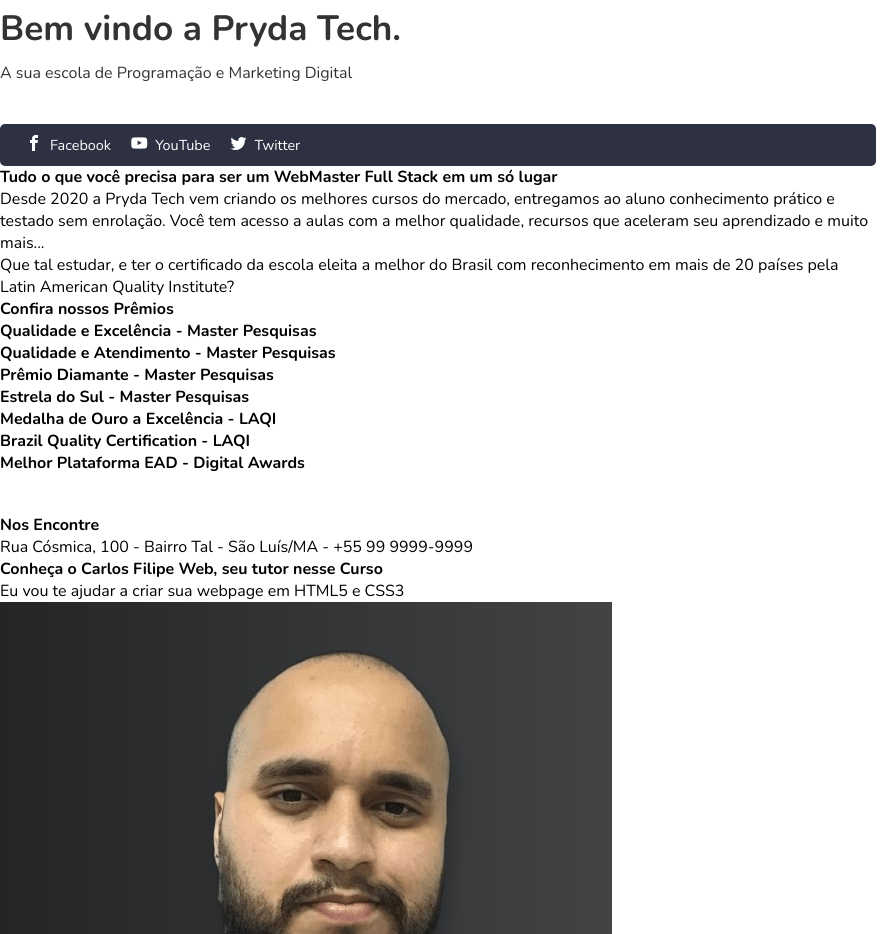
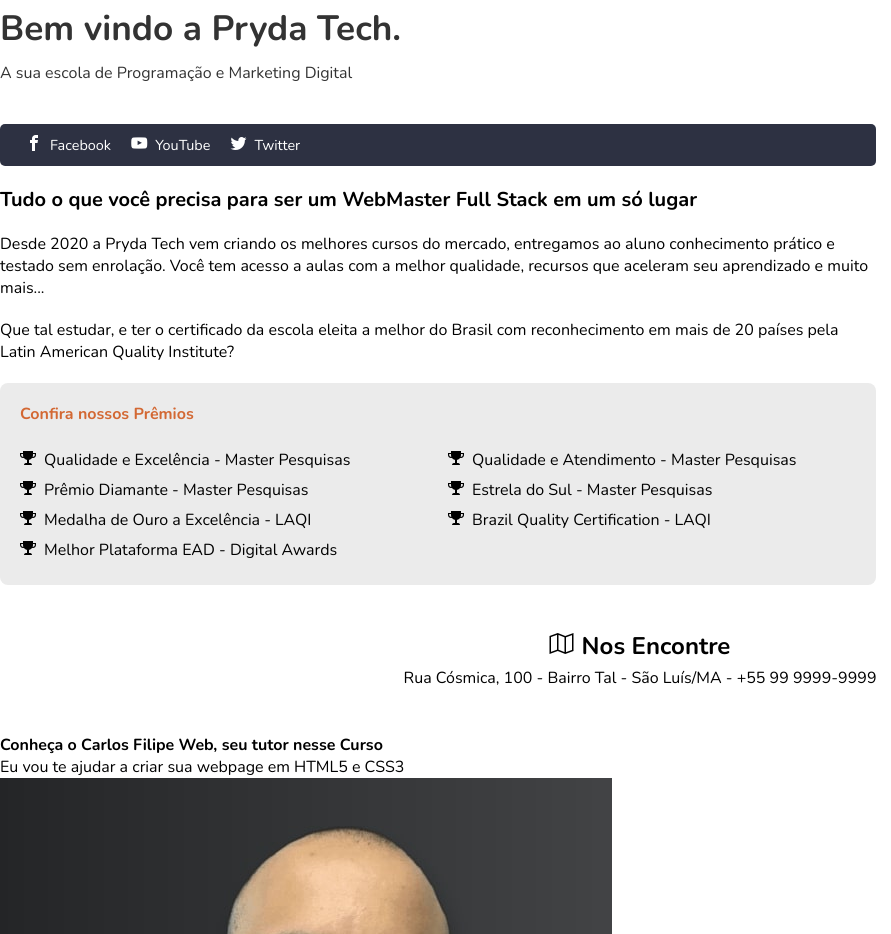
Before and after one commit to carlozfilipe/html5-css3-essentials, a plain HTML site: page index.html in a window 1280 px wide. Shown: the part 3620-4554 px from the top of the page, 0-891 px from the left. Drawn offline with nearby package versions, Linux system fonts and the light colour scheme; files whose address does not match are found by name.

Commit message:
🚧 Work in progress

```diff
--- a/cdn/style.css
+++ b/cdn/style.css
@@ -338,26 +338,64 @@
   flex-basis: calc(70% - 20px);
 }
 
-.main_school_content_left_social_network {
+.main_school_content_left_content > header > p {
   padding: 10px 10px;
   background-color: #2d3142;
   color: #fff;
   border-radius: 5px;
   -moz-border-radius: 5px;
   -webkit-border-radius: 5px;
+  margin-bottom: 20px;
+
 }
 
-.main_school_content_left_social_network span {
+.main_school_content_left_content > header > p span {
   margin-left: 16px;
 }
 
-.main_school_content_left_social_network a {
+.main_school_content_left_content > header > p a {
   color: #fff;
   font-size: 0.9em;
 }
 
-.main_school_content_left_social_network a:hover {
+.main_school_content_left_content > header > p a:hover {
   text-decoration: underline;
+}
+
+.main_school_content_left_content > header > h2 {
+  font-size: 1.25em;
+  margin-bottom: 20px;
+}
+
+.main_school_content_left_content > p {
+  margin-bottom: 20px;
+}
+
+.main_school_list {
+  width: 100%;
+  background-color: #ebebeb;
+  border-radius: 8px;
+  -moz-border-radius: 8px;
+  -webkit-border-radius: 8px;
+  padding: 20px;
+  display: flex;
+  flex-wrap: wrap;
+  justify-content: space-between;
+}
+
+.main_school_list > header {
+  flex-basis: 100%;
+  color: #d36833;
+  margin-bottom: 20px;
+}
+
+.main_school_list > article {
+  flex-basis: calc(50% - 10px);
+  margin: 4px 0;
+}
+
+.main_school_list > article h3 {
+  font-weight: 400;
 }
 
 .main_school_content_right {
@@ -370,3 +408,14 @@
   -moz-border-radius: 50%;
   -webkit-border-radius: 50%;
 }
+
+.main_school_address {
+  flex-basis: 100%;
+  padding: 45px 0;
+  text-align: center;
+}
+
+.main_school_address h2 {
+  font-size: 1.5em;
+  margin-bottom: 5px;
+}
--- a/index.html
+++ b/index.html
@@ -11,7 +11,7 @@
   <!-- FONTS -->
   <link rel="preconnect" href="https://fonts.googleapis.com">
   <link rel="preconnect" href="https://fonts.gstatic.com" crossorigin>
-  <link href="https://fonts.googleapis.com/css2?family=Nunito:wght@400;500;700&display=swap" rel="stylesheet">
+  <link href="https://fonts.googleapis.com/css2?family=Nunito:wght@200;300;400;500;700&display=swap" rel="stylesheet">
   <!-- CSS -->
   <link rel="stylesheet" href="./cdn/boot.css">
   <link rel="stylesheet" href="./cdn/style.css">
@@ -320,9 +320,9 @@
         </header>
 
         <div class="main_school_content_left">
-          <article>
+          <article class="main_school_content_left_content">
             <header>
-              <p class="main_school_content_left_social_network"><span class="icon-facebook"><a href="#">Facebook</a></span> <span class="icon-youtube"><a href="#">YouTube</a></span> <span class="icon-twitter"><a href="#">Twitter</a></span></p>
+              <p><span class="icon-facebook"><a href="#">Facebook</a></span> <span class="icon-youtube"><a href="#">YouTube</a></span> <span class="icon-twitter"><a href="#">Twitter</a></span></p>
               <h2>Tudo o que você precisa para ser um WebMaster Full Stack em um só lugar</h2>
             </header>
 
@@ -331,50 +331,50 @@
             <p>Que tal estudar, e ter o certificado da escola eleita a melhor do Brasil com reconhecimento em mais de 20 países pela Latin American Quality Institute?</p>
           </article>
 
-          <section>
+          <section class="main_school_list">
             <header>
               <h2>Confira nossos Prêmios</h2>
             </header>
 
             <article>
               <header>
-                <h3>Qualidade e Excelência - Master Pesquisas</h3>
+                <h3 class="icon-trophy">Qualidade e Excelência - Master Pesquisas</h3>
               </header>
             </article>
 
             <article>
               <header>
-                <h3>Qualidade e Atendimento - Master Pesquisas</h3>
+                <h3 class="icon-trophy">Qualidade e Atendimento - Master Pesquisas</h3>
               </header>
             </article>
 
             <article>
               <header>
-                <h3>Prêmio Diamante - Master Pesquisas</h3>
+                <h3 class="icon-trophy">Prêmio Diamante - Master Pesquisas</h3>
               </header>
             </article>
 
             <article>
               <header>
-                <h3>Estrela do Sul - Master Pesquisas</h3>
+                <h3 class="icon-trophy">Estrela do Sul - Master Pesquisas</h3>
               </header>
             </article>
 
             <article>
               <header>
-                <h3>Medalha de Ouro a Excelência - LAQI</h3>
+                <h3 class="icon-trophy">Medalha de Ouro a Excelência - LAQI</h3>
               </header>
             </article>
 
             <article>
               <header>
-                <h3>Brazil Quality Certification - LAQI</h3>
+                <h3 class="icon-trophy">Brazil Quality Certification - LAQI</h3>
               </header>
             </article>
 
             <article>
               <header>
-                <h3>Melhor Plataforma EAD - Digital Awards</h3>
+                <h3 class="icon-trophy">Melhor Plataforma EAD - Digital Awards</h3>
               </header>
             </article>
           </section>
@@ -384,9 +384,9 @@
           <img src="./img/pryda_tech_logo.png" alt="Pryda Tech." title="Pryda Tech.">
         </div>
 
-        <article>
+        <article class="main_school_address">
           <header>
-            <h2>Nos Encontre</h2>
+            <h2 class="icon-map2">Nos Encontre</h2>
           </header>
           <p>Rua Cósmica, 100 - Bairro Tal - São Luís/MA - +55 99 9999-9999</p>
         </article>
```
